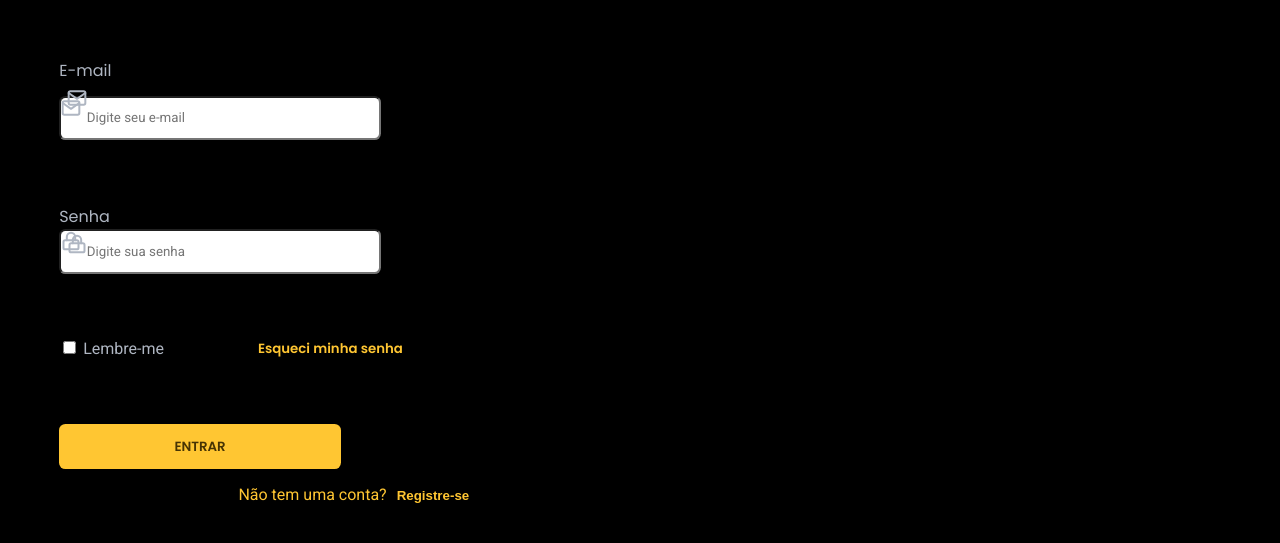
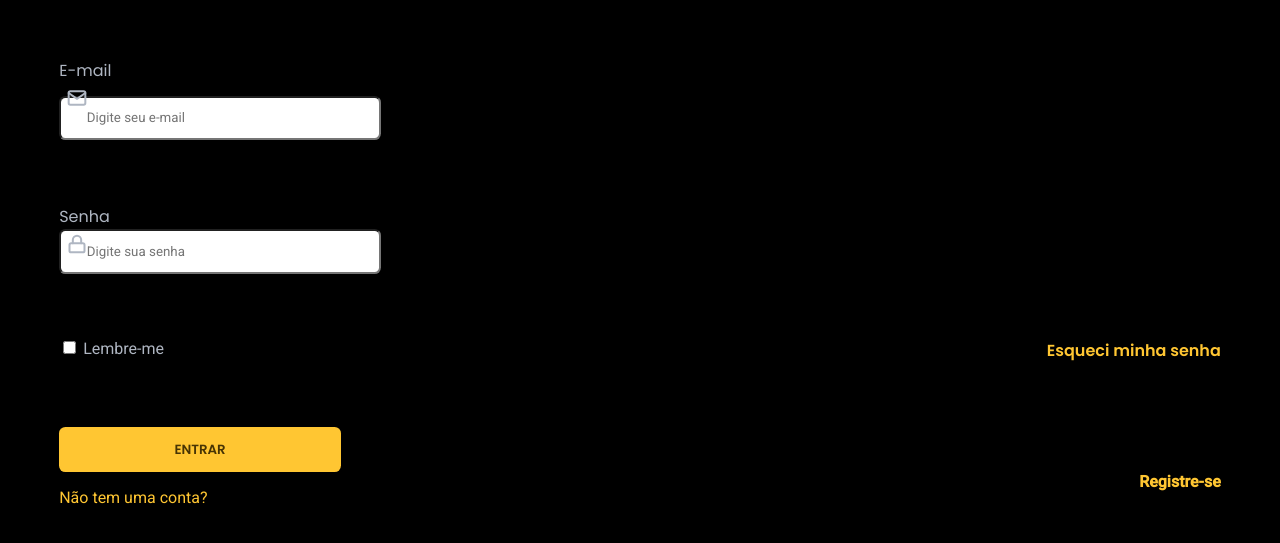
Before and after one commit to GabiStz/Login-Form-CSS, a plain HTML site: page index.html in a window 1280 px wide. Shown: the part 241-784 px from the top of the page. Drawn offline with Linux system fonts and the light colour scheme.

Commit message:
Alinhando CSS

```diff
--- a/css/index.css
+++ b/css/index.css
@@ -80,18 +80,20 @@
   .container-check{
     display: flex;
     flex-direction: row;
+    justify-content: space-between;
     margin-top: 5vw;
     border-color:#FFC632 ;
+    cursor: pointer;
   }
 
   #lembre{
     cursor: pointer;
   }
 
-  .esqueci_ms{
-    margin-left: 20vw;
-    width: 40vw;
+  .senha{
+
     color: #FFC632;
+    text-decoration: none;
     font-family: poppins;
     font-weight: bold;
     background-color: black;
@@ -115,17 +117,23 @@
   margin-top: 5vw;
   cursor: pointer;
 }
-.ntConta{
+
+.container-registre{
+  display: flex;
+  flex-direction: row;
+  justify-content: space-between;
   color: #FFC632;
-  padding-left: 14vw;
+  cursor: pointer;
 }
-.ntConta input{
+.registre{
+  text-decoration: none;
   color: #FFC632;
   font-weight: bold;
-  background-color: black;
-  border: none;
-  cursor: pointer;
+
 }
+
+
+
 @media (min-width: 550px) {
   html{
     display: flex;
@@ -161,7 +169,6 @@
     font-family: poppins;
   }
   #email{
-    background-image:url(/images/mail.svg);
     background-repeat: no-repeat;
     margin-top: 1vw;
     border-radius: 0.5vw;
@@ -176,7 +183,6 @@
     font-family: poppins;
   }
   #senha{
-    background-image: url(/images/lock.svg);
     background-repeat: no-repeat;
     border-radius: 0.5vw;
     font-family: Roboto;
--- a/index.html
+++ b/index.html
@@ -54,17 +54,23 @@
         <label for="lembre">Lembre-me</label>
       </section>
       <section>
-        <input class="esqueci_ms" type="submit" value="Esqueci minha senha" />
+        <a class="senha" href="#">Esqueci minha senha</a>
       </section>
     </section>
 
     <section class="container-inputEntrar">
       <input id="entrar" type="submit" value="ENTRAR" />
-      <p class="ntConta">
-        Não tem uma conta?
-        <input type="submit" name="registre" value="Registre-se" />
-      </p>
+    </section>
+
+    <section class="container-registre">
+      <section>
+        <p>Não tem uma conta?</p>
+      </section>
+      <section>
+        <a class="registre" href="#">Registre-se</a>
+      </section>
     </section>
   </body>
+
   <script href="/js/index.js"></script>
 </html>
```
